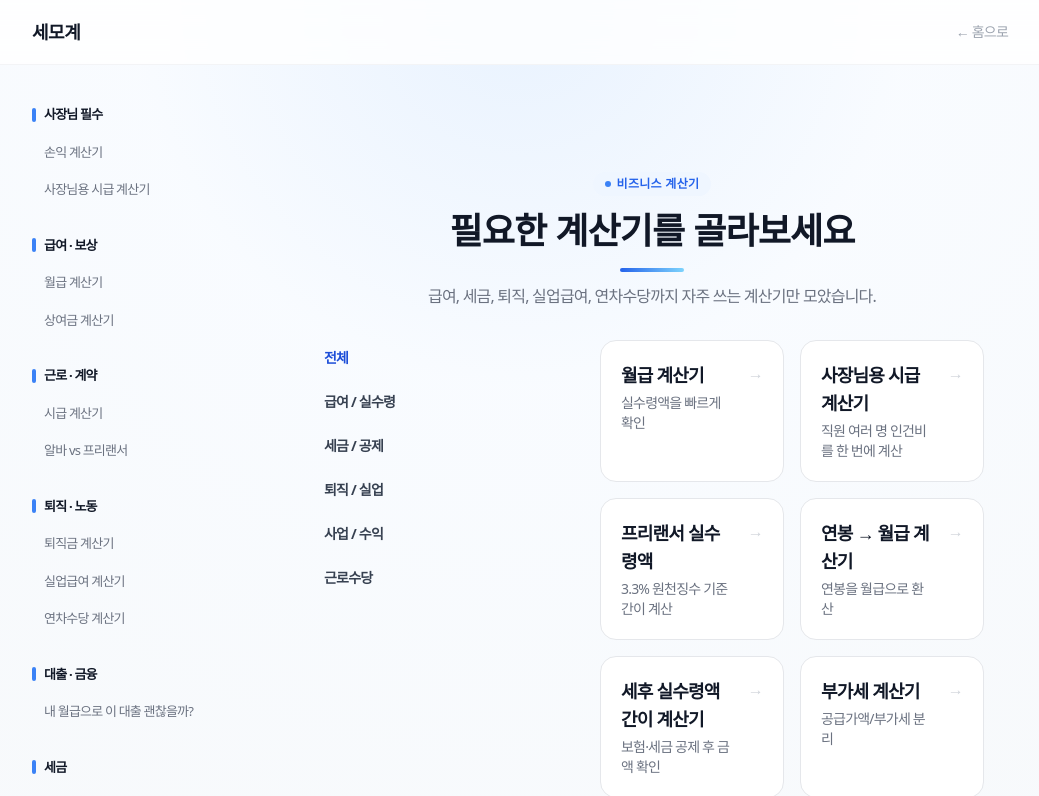
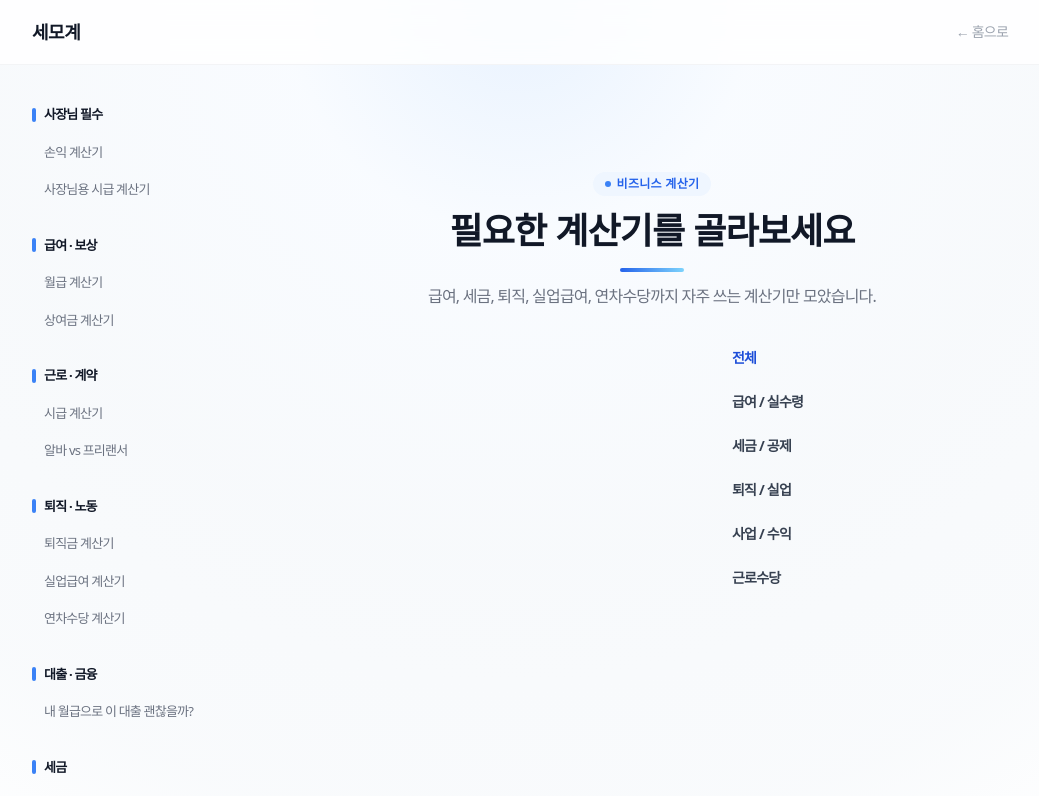
Before and after one commit to greentea2417/semogye-calculator, a Next.js app: page /business in a window 1280 px wide. Shown: the top 796 px of the page, without its empty margins (120-1159 px from the left). Built offline with nearby package versions, Linux system fonts and the light colour scheme; a web font is replaced by a local one.

Commit message:
style: keep only business right-side category nav on desktop

```diff
--- a/app/business/page.tsx
+++ b/app/business/page.tsx
@@ -1,7 +1,7 @@
 "use client";
 
 import Link from "next/link";
-import { useMemo, useState } from "react";
+import { useState } from "react";
 
 type Item = { href: string; label: string; desc: string };
 type Group = { title: string; accent: string; items: Item[] };
@@ -124,10 +124,6 @@ function MobileSections({ groups }: { groups: Group[] }) {
 
 export default function BusinessPage() {
   const [selected, setSelected] = useState(ALL_TITLE);
-  const visibleItems = useMemo(() => {
-    if (selected === ALL_TITLE) return groups.flatMap((g) => g.items);
-    return groups.filter((g) => g.title === selected).flatMap((g) => g.items);
-  }, [selected]);
 
   return (
     <div className="mx-auto max-w-6xl px-4 py-12 sm:px-6 sm:py-16">
@@ -141,23 +137,9 @@ export default function BusinessPage() {
       </div>
 
       <div className="flex flex-col gap-6 md:flex-row">
+        <div className="min-w-0 flex-1" />
         <div className="hidden md:block md:w-64 md:shrink-0">
           <DesktopMenu selected={selected} onSelect={setSelected} />
-        </div>
-        <div className="min-w-0 flex-1">
-          <div className="grid grid-cols-1 gap-4 sm:grid-cols-2">
-            {visibleItems.map((item) => (
-              <Link key={item.href} href={item.href} className="group rounded-2xl border border-gray-200 bg-white p-5 transition-all hover:-translate-y-0.5 hover:border-blue-200 hover:shadow-lg">
-                <div className="flex items-start justify-between gap-4">
-                  <div>
-                    <h2 className="text-lg font-bold text-gray-900 transition-colors group-hover:text-blue-600">{item.label}</h2>
-                    <p className="mt-1 text-sm text-gray-500">{item.desc}</p>
-                  </div>
-                  <span className="text-gray-300 transition-colors group-hover:text-blue-500">→</span>
-                </div>
-              </Link>
-            ))}
-          </div>
         </div>
       </div>
 
```
